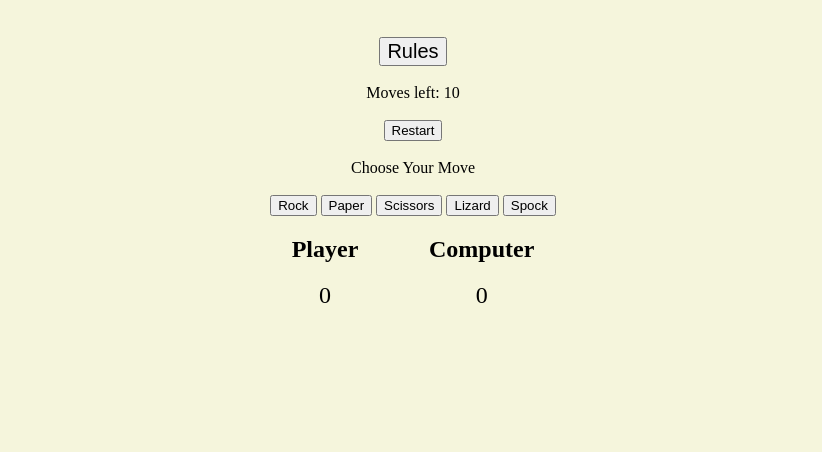
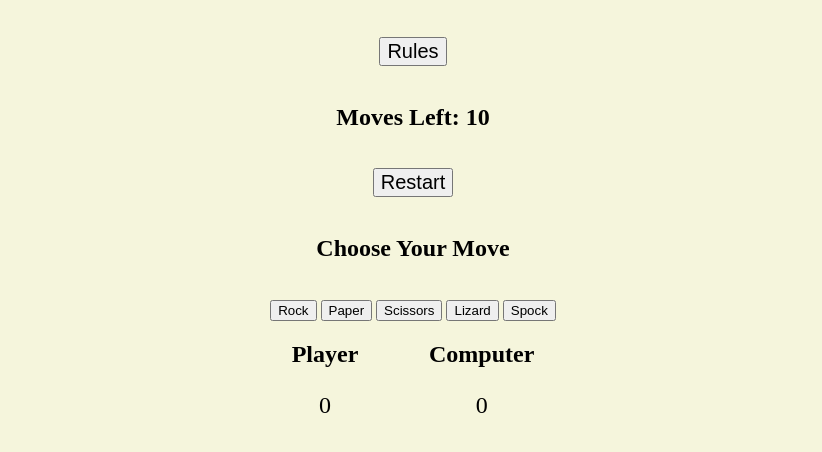
Before and after one commit to tobycoleman3/rock-paper-scissors, a plain HTML site: page index.html in a window 1280 px wide. Shown: the part 106-558 px from the top of the page, without its empty margins (227-1049 px from the left). Drawn offline with Linux system fonts and the light colour scheme.

Commit message:
made restart button bigger

```diff
--- a/assets/css/style.css
+++ b/assets/css/style.css
@@ -17,8 +17,8 @@ body {
   font-size: 3rem;
   z-index: 2;
   text-align: center;
+
 }
-
 /* Rules button */
 #rulesBtn {
   font-size: 20px;
@@ -60,6 +60,15 @@ body {
   cursor: pointer;
 }
 
+/* Moves */
+.moves {
+
+}
+/* Restart button */
+.restartBtn {
+  font-size: 20px;
+  left: 10%;
+}
 /* Score Board */
 .score {
   display: flex;
@@ -72,5 +81,5 @@ body {
 .p-count, .c-count {
   text-align: center;
   font-size: 1.5rem;
-  margin-top: 1rem;
+
 }
--- a/index.html
+++ b/index.html
@@ -28,7 +28,9 @@
     </div>
     <br>
     <!-- Moves Remaining section-->
-    <div class="movesleft">Moves left: 10</div>
+    <div class="movesleft">
+      <h1>Moves Left: 10</h1>
+    </div>
     <br>
     <!-- Restart button-->
     <div class="restart">
@@ -39,7 +41,9 @@
 
 
     <!-- Games Area -->
-    <div class="move">Choose Your Move</div>
+    <div class="move">
+      <h1>Choose Your Move</h1>
+    </div>
     <br>
     <div class="chocies">
       <button class="rock">Rock</button>
```
